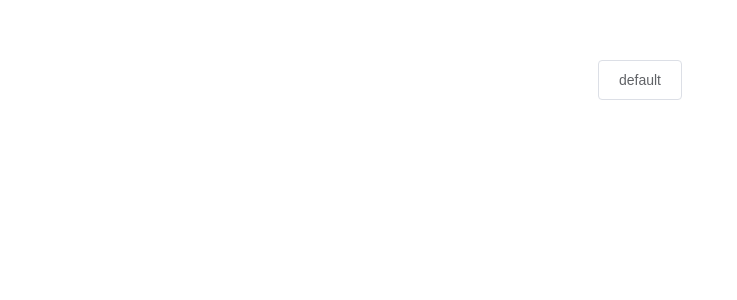
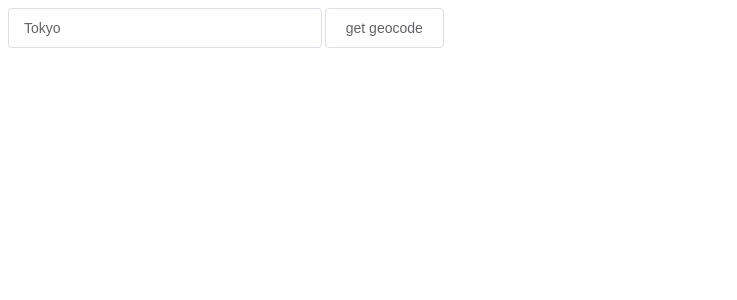
Before and after one commit to mi0-1123/to-3-word, a Vue app: page /#/ in a window 1280 px wide. Shown: the top 300 px of the page, without its empty margins (0-737 px from the left). Built offline with nearby package versions, Linux system fonts and the light colour scheme.

Commit message:
[add] 都市名から緯度経度とってきた

```diff
--- a/src/App.vue
+++ b/src/App.vue
@@ -11,12 +11,4 @@ export default {
 </script>
 
 <style>
-#app {
-  font-family: "Avenir", Helvetica, Arial, sans-serif;
-  -webkit-font-smoothing: antialiased;
-  -moz-osx-font-smoothing: grayscale;
-  text-align: center;
-  color: #2c3e50;
-  margin-top: 60px;
-}
 </style>
--- /dev/null
+++ b/src/components/GeocodeList.vue
@@ -0,0 +1,60 @@
+<template>
+  <div>
+    <el-row :gutter="3">
+      <el-col :span="6">
+        <el-input placeholder="Please Input" v-model="cityName" clearable>{{ cityName }}</el-input>
+      </el-col>
+      <el-col :span="1">
+        <el-button @click="findCity(cityName)">get geocode</el-button>
+      </el-col>
+    </el-row>
+  </div>
+</template>
+
+<script>
+export default {
+  name: "GeocodeList",
+  data() {
+    return {
+      cityName: "Tokyo",
+      geocode: {
+        lat: "",
+        lng: ""
+      }
+    };
+  },
+  methods: {
+    findCity(name) {
+      const url =
+        "https://maps.googleapis.com/maps/api/geocode/json?key=AIzaSyAu1nW4qGBxKLXJ4bRzUnGzzPT8MdfWV5w";
+
+      fetch(url + "&address=" + name, {
+        method: "GET",
+        mode: "cors"
+      })
+        .then(response => {
+          if (response.ok) {
+            return response.json();
+          } else {
+            console.log("error!");
+          }
+        })
+        .then(res => {
+          // console.log(res);
+          this.getGeocode(res);
+        })
+        .catch(error => {
+          console.error("error:" + error);
+        });
+    },
+    getGeocode(obj) {
+      this.lat = obj.results[0].geometry.location.lat;
+      this.lng = obj.results[0].geometry.location.lng;
+      console.log("lat" + this.lat, "lng" + this.lng);
+    }
+  }
+};
+</script>
+
+<style lang="scss" scoped>
+</style>
--- a/src/components/MainPage.vue
+++ /dev/null
@@ -1,14 +0,0 @@
-<template>
-  <div>
-    <el-button>default</el-button>
-  </div>
-</template>
-
-<script>
-export default {
-  name: "MainPage"
-};
-</script>
-
-<style lang="scss" scoped>
-</style>
--- a/src/router/index.js
+++ b/src/router/index.js
@@ -1,7 +1,6 @@
 import Vue from 'vue'
 import Router from 'vue-router'
-import HelloWorld from '@/components/HelloWorld'
-import MainPage from '@/components/MainPage'
+import GeocodeList from '@/components/GeocodeList'
 
 Vue.use(Router)
 
@@ -9,8 +8,8 @@ export default new Router({
   routes: [
     {
       path: '/',
-      name: 'MainPage',
-      component: MainPage
+      name: 'GeocodeList',
+      component: GeocodeList
     }
   ]
 })
```
